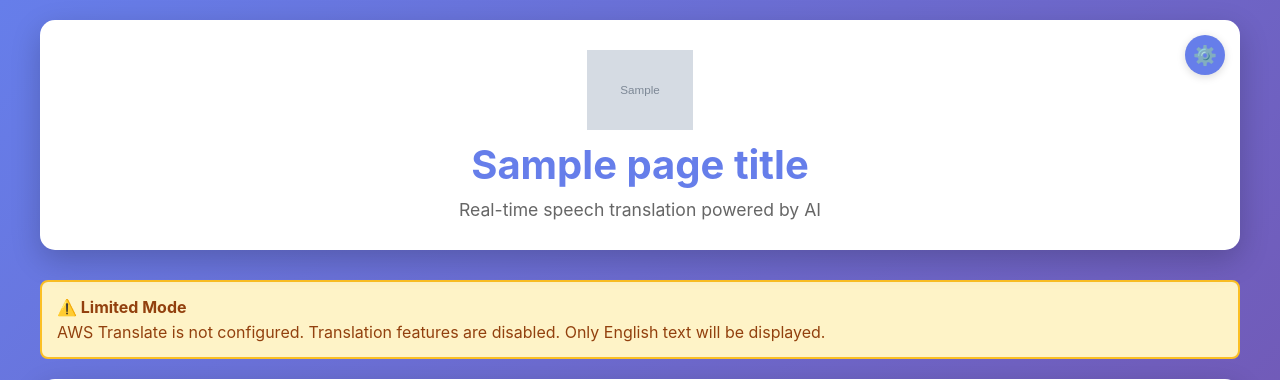
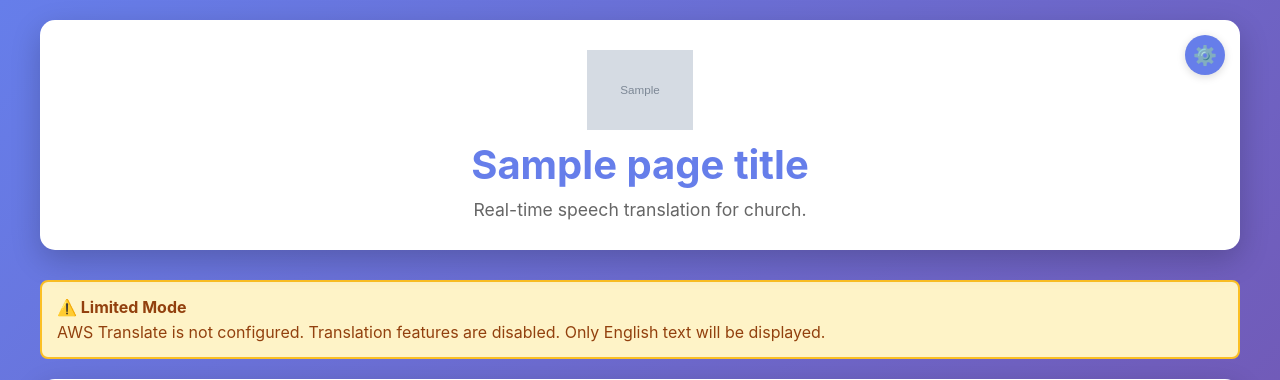
Before and after one commit to stevehaskew/live-translate, a Flask app: template templates/index.html in a window 1280 px wide. Shown: the top 380 px of the page. Run offline with Flask 3, Linux system fonts and the light colour scheme; the template is opened without the code that fills it: most values are stand-ins (such as "Sample title", 1, 10 or a date in 2020); grey boxes marked "Sample" are stand-in pictures; some libraries are stand-ins or nearby versions.

Commit message:
fix: change text for tagline

```diff
--- a/templates/index.html
+++ b/templates/index.html
@@ -448,7 +448,7 @@
                 {% endif %}
                 <div class="header-text">
                     <h1>{{ page_title|safe }}</h1>
-                    <p class="subtitle">Real-time speech translation powered by AI</p>
+                    <p class="subtitle">Real-time speech translation for church.</p>
                 </div>
             </div>
             <button id="settingsToggle" class="settings-toggle" title="Toggle Settings" aria-label="Toggle Settings">⚙️</button>
```
